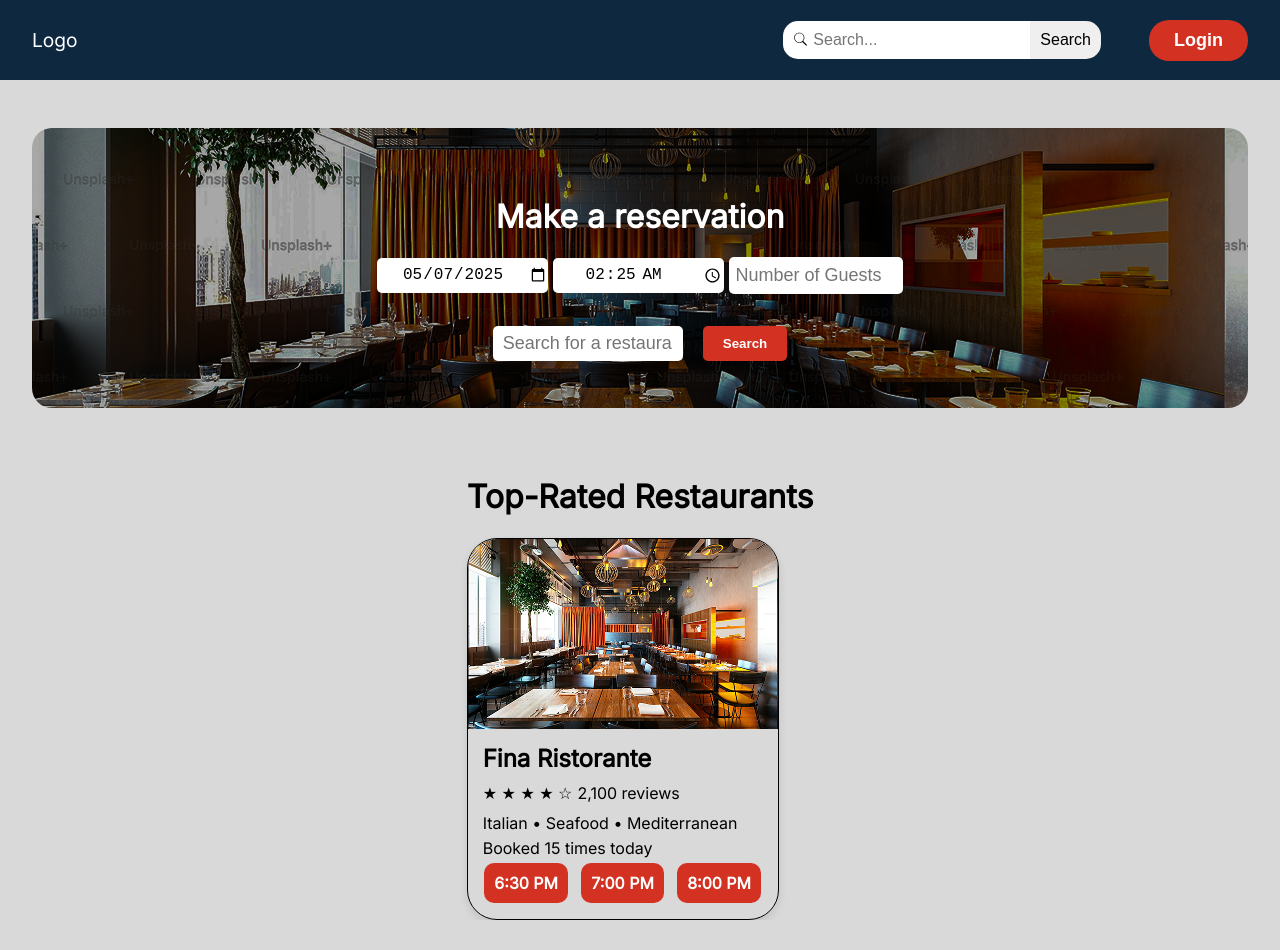
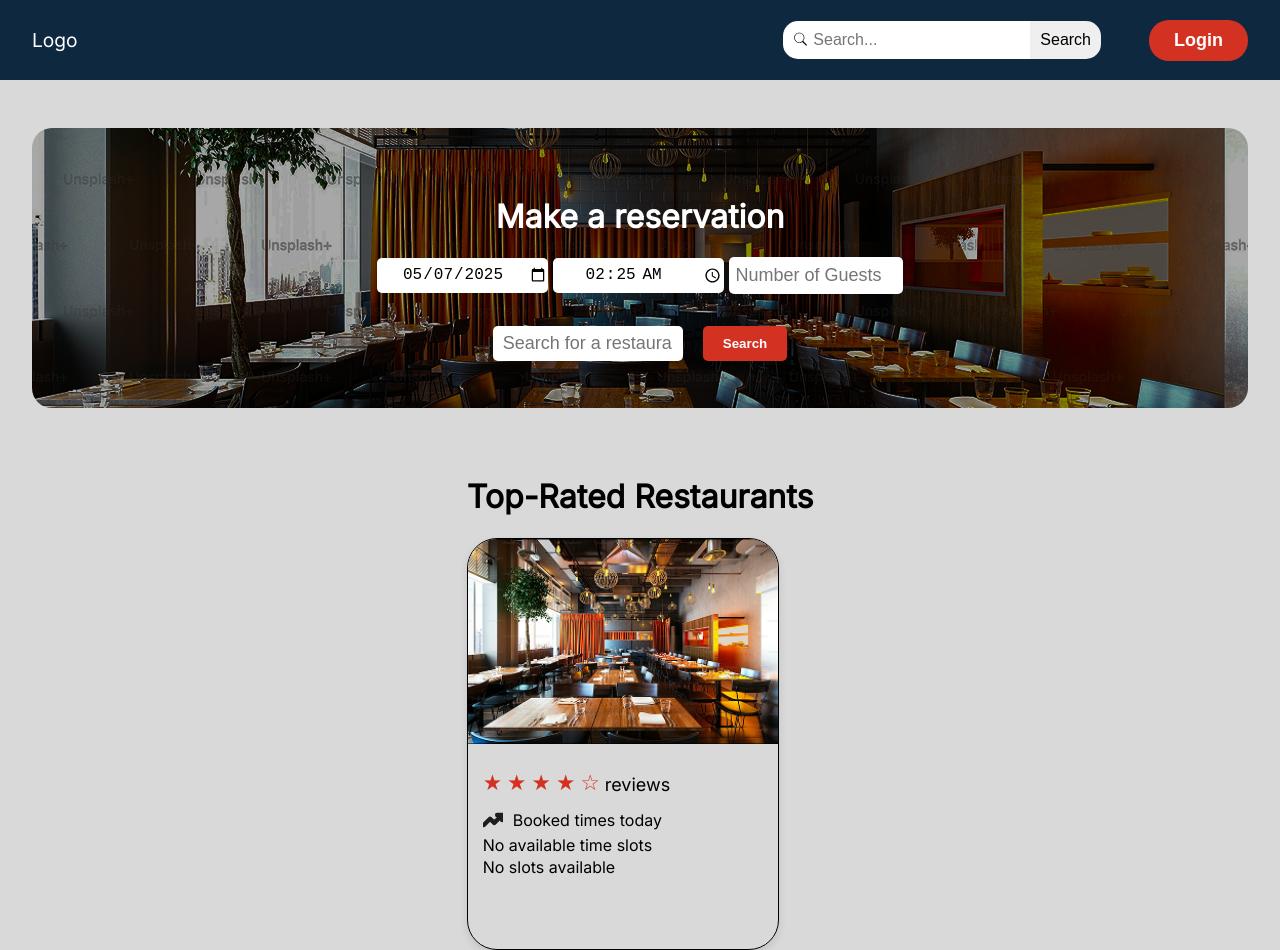
Before and after one commit to gopinathsjsu/team-project-20201-codecrafters, a React (Vite) app in the folder cmpe202project/: page / in a window 1280 px wide. Before the commit the page ends 920 px from the top, so only its background shows below. Built offline with nearby package versions, Linux system fonts and the light colour scheme.

Commit message:
Added TrendUp icon and update RestaurantBox component for dynamic data display

```diff
--- a/cmpe202project/src/components/RestaurantBox.jsx
+++ b/cmpe202project/src/components/RestaurantBox.jsx
@@ -1,8 +1,16 @@
 import React from "react";
 import "../styles/RestaurantBox.css";
 import RestaurantImage from "../assets/restaurant-example.png";
+import TrendUp from "../assets/trend-up.svg";
 
-const RestaurantBox = () => {
+const RestaurantBox = ({
+  name,
+  rating,
+  reviews,
+  cuisine,
+  bookedTimes,
+  timeSlots,
+}) => {
   return (
     <div className="restaurant-box">
       <div className="image-container">
@@ -13,23 +21,38 @@
         />
       </div>
       <div className="restaurant-info">
-        <h2 className="restaurant-name">Fina Ristorante</h2>
+        <h2 className="restaurant-name">{name}</h2>
         <div className="rating-container">
           <div className="star-rating">
+            <span className="rating-value">{rating} </span>
             <span className="star">&#9733;</span> {/* Star 1 */}
             <span className="star">&#9733;</span> {/* Star 2 */}
             <span className="star">&#9733;</span> {/* Star 3 */}
             <span className="star">&#9733;</span> {/* Star 4 */}
             <span className="star">&#9734;</span> {/* Star 5 (empty) */}
           </div>
-          <div className="reviews">2,100 reviews</div>
+          <div className="reviews">{reviews} reviews</div>
         </div>
-        <p className="restaurant-cuisine">Italian • Seafood • Mediterranean</p>
-        <p className="booked-times">Booked 15 times today</p>
+        <p className="restaurant-cuisine">{cuisine}</p>
+        <div className="booked-times">
+          <img src={TrendUp} alt="Trend Up" className="trend-icon" />
+          Booked {bookedTimes} times today
+        </div>
+        {timeSlots && timeSlots.length > 0 ? (
+          <span className="availability-text">Available Time Slots:</span>
+        ) : (
+          <span className="availability-text">No available time slots</span>
+        )}
         <div className="availability">
-          <span className="time-slot">6:30 PM</span>
-          <span className="time-slot">7:00 PM</span>
-          <span className="time-slot">8:00 PM</span>
+          {timeSlots && timeSlots.length > 0 ? (
+            timeSlots.map((time, index) => (
+              <span key={index} className="time-slot">
+                {time}
+              </span>
+            ))
+          ) : (
+            <span className="no-availability">No slots available</span>
+          )}
         </div>
       </div>
     </div>
--- a/cmpe202project/src/styles/RestaurantBox.css
+++ b/cmpe202project/src/styles/RestaurantBox.css
@@ -2,7 +2,7 @@
     display: flex;
     flex-direction: column;
     width: 310px;
-    height: 380px;
+    height: 410px;
     border-radius: 30px;
     overflow: hidden;
     border: black 1px solid;
@@ -25,6 +25,7 @@
     display: flex;
     flex-direction: column;
     padding: 15px;
+    text-align: left;
     color: black;
 }
 
@@ -34,9 +35,19 @@
 
 .rating-container{
     display: flex;
+    font-size: large;
     align-items: center;
     gap: 5px;
     margin: 10px 0;
+}
+
+.star{
+    font-size: larger;
+    color: #D33223;
+}
+
+.reviews{
+    align-self: flex-end;
 }
 
 .restaurant-cuisine{
@@ -49,19 +60,29 @@
     margin: 5px 0;
     padding: 0;
     text-align: left;
+    display: flex;
+    gap: 10px;
+}
+
+.trend-icon{
+    /* This is used to show the trend icon for the restaurant */
+    width: 20px;
+    height: 20px;
 }
 
 .availability{
+    margin-top: 2px;
     display: flex;
     flex: 1;
     gap: 10px;
 }
 
 .time-slot{
+    font-size: small;
     margin: auto;
     background-color: #D33223;
     color: white;
-    padding: 10px;
+    padding: 10px 15px;
     align-content: center;
     text-align: center;
     cursor: pointer;
```
Also changed, not shown: cmpe202project/src/assets/trend-up.svg (added).
